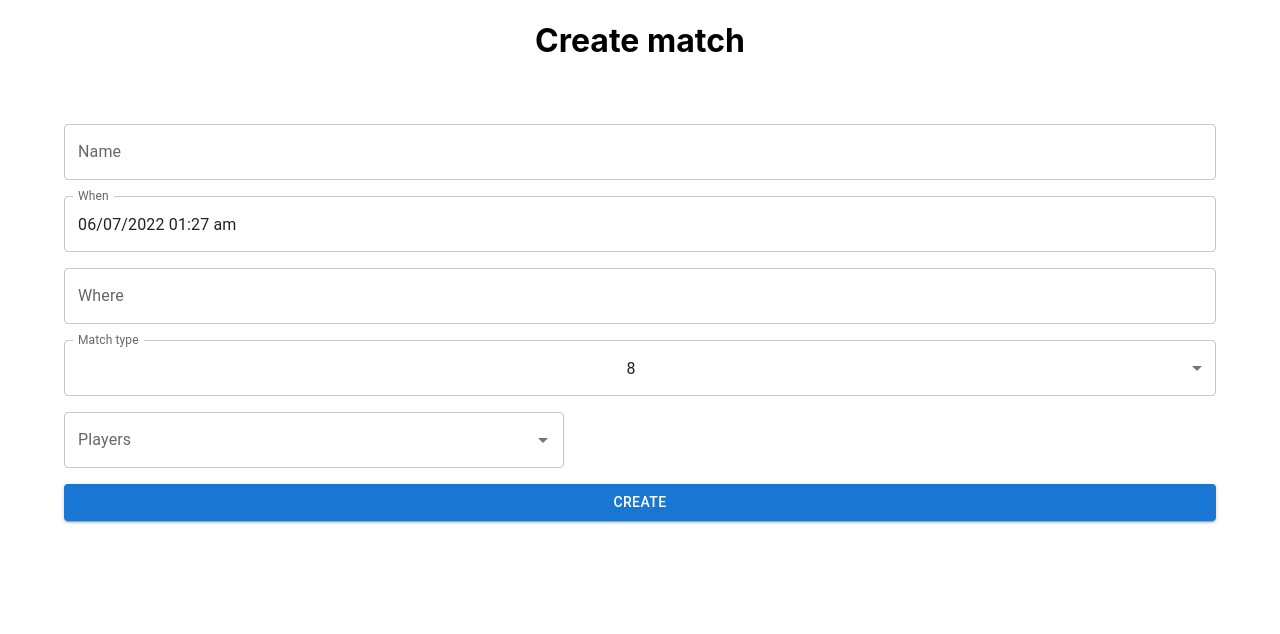
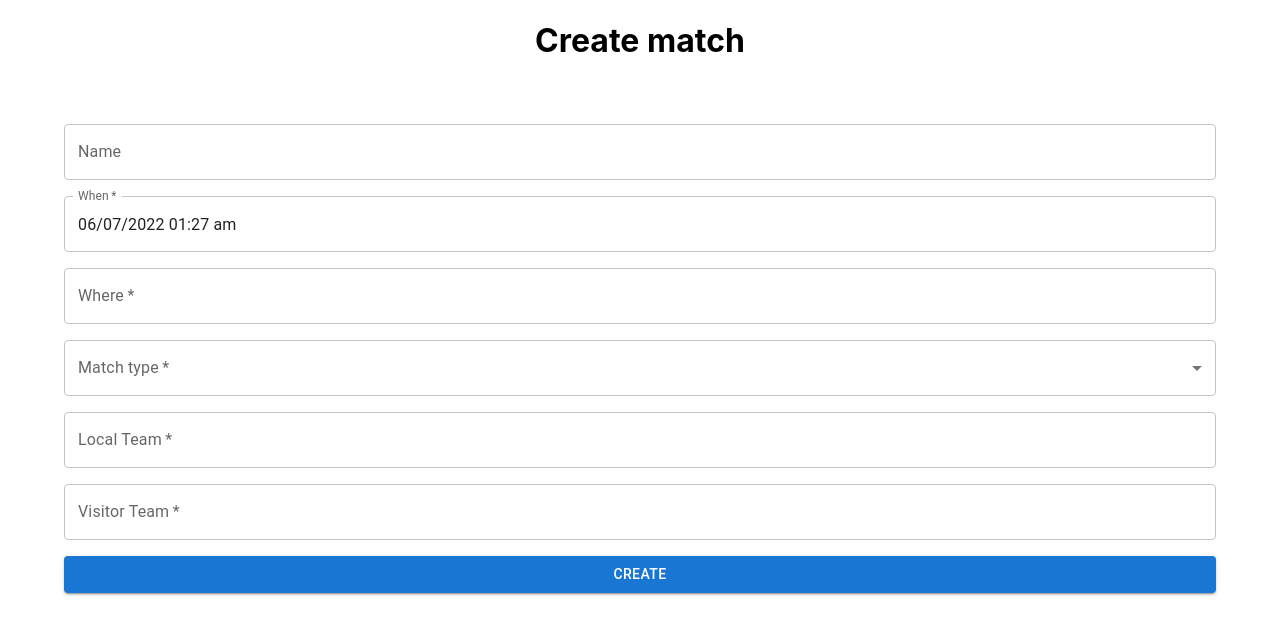
Before and after one commit to martin11cortes/football-app, a React (Create React App) app: page / in a window 1280 px wide. Shown: the top 634 px of the page. Built offline with nearby package versions, Linux system fonts and the light colour scheme.

Commit message:
form validation

```diff
--- a/src/App.tsx
+++ b/src/App.tsx
@@ -1,12 +1,12 @@
 import axios from 'axios';
 import React from 'react';
-import { useForm } from 'react-hook-form';
+import { useForm, Controller } from 'react-hook-form';
 import './App.css';
 import Matches from './components/Matches';
 import { AdapterDateFns } from '@mui/x-date-pickers/AdapterDateFns';
 import { LocalizationProvider } from '@mui/x-date-pickers/LocalizationProvider';
 import { DateTimePicker } from '@mui/x-date-pickers/DateTimePicker';
-import { Autocomplete, Button, FormControl, InputLabel, MenuItem, Select, TextField } from '@mui/material';
+import { Autocomplete, Button, Chip, FormControl, InputLabel, MenuItem, Select, SelectChangeEvent, TextField } from '@mui/material';
 
 const divStyle = {
   display: "flex",
@@ -24,16 +24,36 @@ const players = [
 ];
 
 function App() {
-  const { register, handleSubmit } = useForm();
+  // const { register, handleSubmit } = useForm();
   const [when, setWhen] = React.useState<Date | null>(new Date());
+  const [type, setType] = React.useState("");
+  const [localTeam, setLocalTeam] = React.useState([]);
+  const [visitorTeam, setVisitorTeam] = React.useState([]);
+
+  const { control, handleSubmit } = useForm({
+    defaultValues: {
+      name: '',
+      when: new Date(),
+      where: '',
+      matchType: '',
+      localTeam: [],
+      visitorTeam: [],
+    }
+  });
 
   const onSubmit = (data) => {
     console.log(data);
-    axios.post("https://3jgliispfg.execute-api.us-east-1.amazonaws.com/dev/matches", { data })
-      .then((response) => {
-        console.log(response);
-        console.log(response.data);
-      });
+    // axios.post("https://3jgliispfg.execute-api.us-east-1.amazonaws.com/dev/matches", { data })
+    //   .then((response) => {
+    //     console.log(response);
+    //     console.log(response.data);
+    //   });
+  };
+
+  const handleChangeType = (event: SelectChangeEvent) => {
+    console.log('asdasds');
+
+    setType(event.target.value as string);
   };
 
   return (
@@ -41,10 +61,18 @@ function App() {
       <div className="App">
         <h1>Create match</h1>
         <form onSubmit={handleSubmit(onSubmit)} style={divStyle}>
-          <TextField label="Name" type={"text"} variant="outlined" {...register("name")} />
+          <Controller
+            name="name"
+            control={control}
+            render={({ field }) => <TextField {...field} label="Name" type={"text"} variant="outlined" />}
+          />
+          <Controller
+            name="when"
+            control={control}
+            render={({ field }) =>
               <LocalizationProvider dateAdapter={AdapterDateFns}>
                 <DateTimePicker
-              renderInput={(props) => <TextField variant="outlined" {...props} />}
+                  renderInput={(props) => <TextField required variant="outlined" {...props} />}
                   label="When"
                   value={when}
                   onChange={(newValue) => {
@@ -52,24 +80,91 @@ function App() {
                   }}
                 />
               </LocalizationProvider>
-          <TextField label="Where" type={"text"} variant="outlined" {...register("field")} />
-          <FormControl fullWidth>
+            }
+          />
+          <Controller
+            name="where"
+            control={control}
+            render={({ field }) => <TextField required label="Where" type={"text"} variant="outlined" {...field} />}
+          />
+          <Controller
+            name="matchType"
+            control={control}
+            render={({ field }) =>
+              <FormControl required fullWidth>
                 <InputLabel id="match-type">Match type</InputLabel>
-            <Select labelId="match-type" label="Match type" value={8} {...register("matchType")}>
+                <Select
+                  labelId="match-type"
+                  {...field}
+                  value={type}
+                  label="Match type"
+                  onChange={handleChangeType}
+                >
                   <MenuItem value={5}>5</MenuItem>
                   <MenuItem value={8}>8</MenuItem>
                   <MenuItem value={11}>11</MenuItem>
                 </Select>
-          </FormControl>
+              </FormControl>}
+          />
+          <Controller
+            name="localTeam"
+            control={control}
+            render={({ field }) =>
               <Autocomplete
                 multiple
                 limitTags={5}
-            options={players}
-            getOptionLabel={(option) => option.title}
+                freeSolo
+                {...field}
+                value={localTeam}
+                onChange={(event, newValue) => {
+                  setLocalTeam([...newValue]);
+                }}
+                options={players.map((option) => option["label"])}
+                renderTags={(value: readonly string[], getTagProps) =>
+                  value.map((option: string, index: number) => (
+                    <Chip variant="outlined" label={option} {...getTagProps({ index })} />
+                  ))
+                }
                 renderInput={(params) => (
-              <TextField {...params} label="Players" placeholder="Players" />
+                  <TextField
+                    {...params}
+                    required={localTeam.length === 0}
+                    variant="outlined"
+                    label="Local Team"
+                    placeholder="Players"
+                  />
                 )}
-            sx={{ width: '500px' }}
+              />}
+          />
+
+          <Controller
+            name="visitorTeam"
+            control={control}
+            render={({ field }) => <Autocomplete
+              multiple
+              limitTags={5}
+              freeSolo
+              {...field}
+              value={visitorTeam}
+              onChange={(event, newValue) => {
+                setVisitorTeam([...newValue]);
+              }}
+              options={players.map((option) => option["label"])}
+              renderTags={(value: readonly string[], getTagProps) =>
+                value.map((option: string, index: number) => (
+                  <Chip variant="outlined" label={option} {...getTagProps({ index })} />
+                ))
+              }
+              renderInput={(params) => (
+                <TextField
+                  {...params}
+                  required
+                  variant="outlined"
+                  label="Visitor Team"
+                  placeholder="Players"
+                />
+              )}
+            />}
           />
           <Button type="submit" variant="contained">Create</Button>
         </form>
```
Lines whose indentation alone changed are shown as unchanged.
